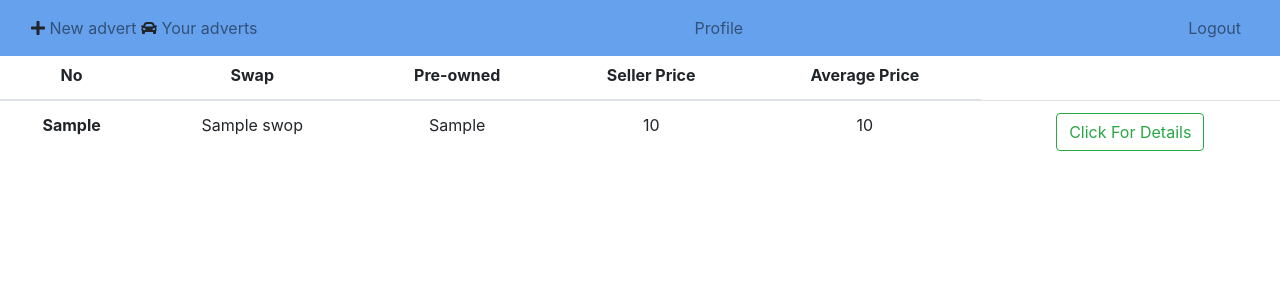
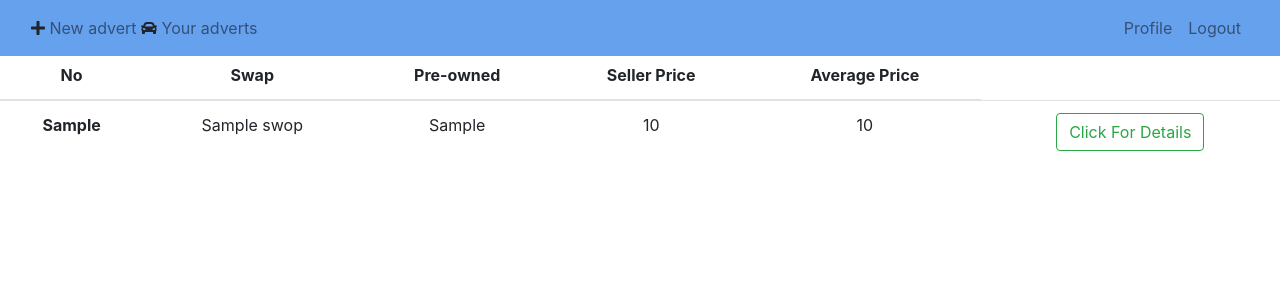
Before and after one commit to Bil-372-Proje-8-Organization/Bil372_Proje_8, a Flask app: template templates/home.html in a window 1280 px wide. Shown: the top 300 px of the page. Run offline with Flask 2, Linux system fonts and the light colour scheme; the template is opened without the code that fills it: most values are stand-ins (such as "Sample title", 1, 10 or a date in 2020); parts of the project's set-up code (start-up, migrations or seed data) failed here and were passed over; some libraries are stand-ins or nearby versions.

Commit message:
Visual changes to the home page

```diff
--- a/templates/home.html
+++ b/templates/home.html
@@ -48,17 +48,13 @@
                     </div>
 
                     <div class="collapse navbar-collapse">
-                      <!-- User's profile -->
-                      <ul class="navbar-nav ml-auto">
-                          <li class="nav-item">
-                              <a  class="nav-link" href="{{ url_for('profile') }}"><span style="color: #335177">Profile</span></a>
-                          </li>
-                      </ul>
-                    </div>
+                        <ul class="navbar-nav ml-auto">
+                            <!-- Go to the profile page -->
+                            <li class="nav-item">
+                                <a  class="nav-link" href="{{ url_for('profile') }}"><span style="color: #335177">Profile</span></a>
+                            </li>
 
-                    <!-- Logout -->
-                    <div class="collapse navbar-collapse">
-                        <ul class="navbar-nav ml-auto">
+                            <!-- Logout -->
                             <li class="nav-item">
                                 <a  class="nav-link" href="{{ url_for('logout') }}"><span style="color: #335177">Logout</span></a>
                             </li>
```
